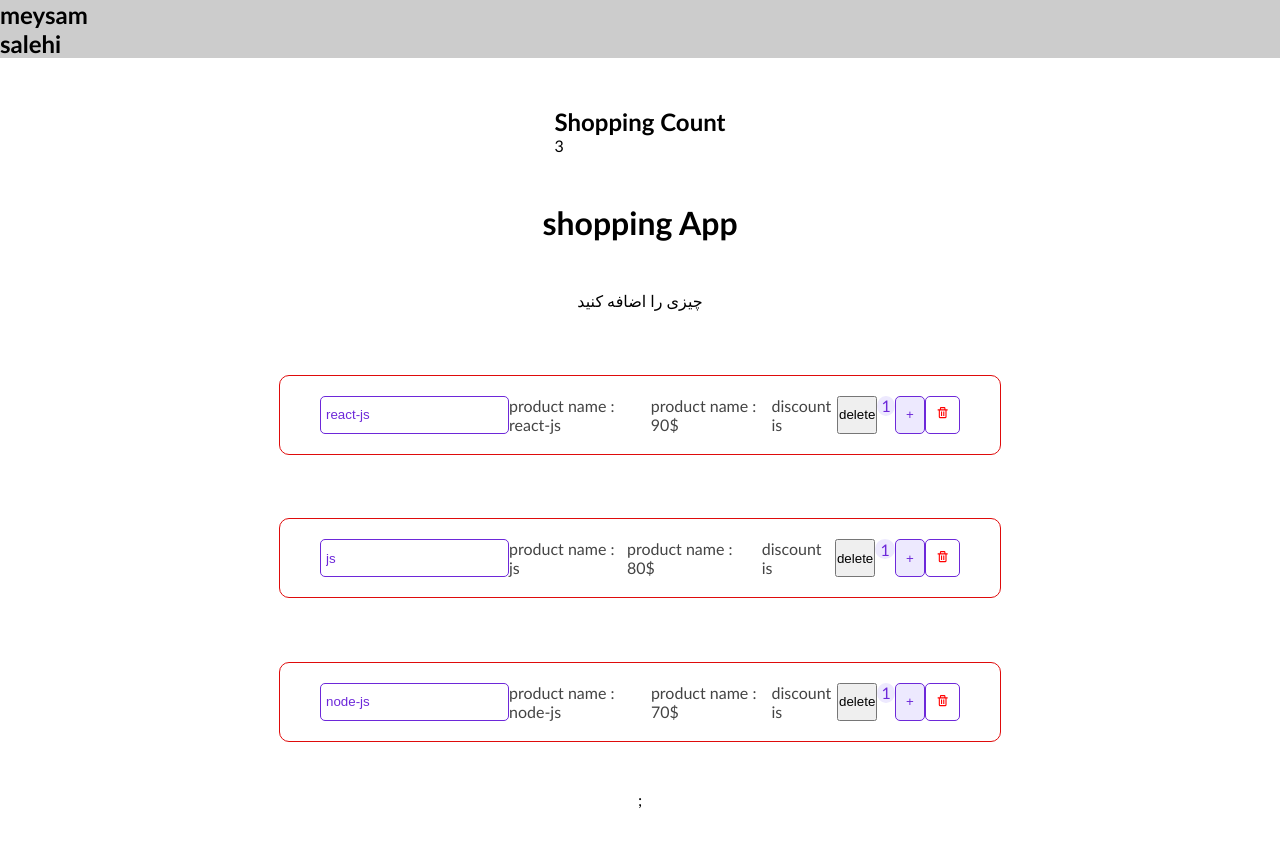
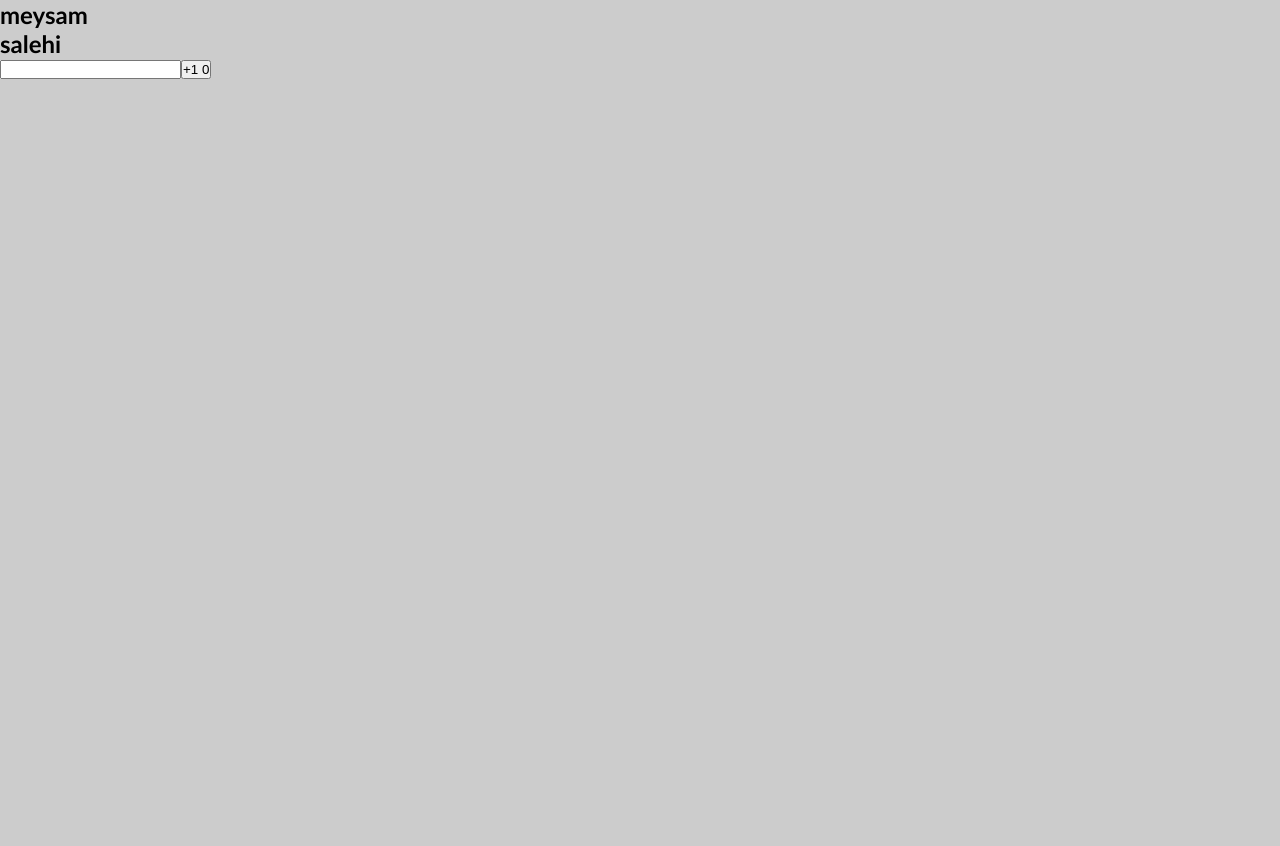
Before and after one commit to meysamsalehi/ReactTraining, a React (Create React App) app: page / in a window 1280 px wide. Shown: the top 846 px of the page. After the commit the page ends 800 px from the top, so only its background shows below. Built offline with nearby package versions, Linux system fonts and the light colour scheme.

Commit message:
Session43 => convert functional life cycle cwm , cdu

```diff
--- /dev/null
+++ b/src/Component/ClassCounterLife/ClassComponentLife.js
@@ -0,0 +1,33 @@
+import React, { Component } from "react";
+
+class ClassComponentLife extends Component {
+  state = {
+    name: "",
+    count: 0,
+  };
+
+  componentDidMount() {
+    document.title = `clicked ${this.state.count} + times`;
+  }
+
+  componentDidUpdate(prevProps, prevState) {
+    document.title = `clicked ${this.state.count} + times`;
+    console.log("updating class component");
+  }
+
+  render() {
+    return (
+      <div>
+        <input
+          type="text"
+          onChange={(e) => this.setState({ name: e.target.value })}
+        />
+        <button onClick={() => this.setState({ count: this.state.count + 1 })}>
+          +1
+        </button>
+      </div>
+    );
+  }
+}
+
+export default ClassComponentLife;
--- /dev/null
+++ b/src/Component/FunctionalCounterLife/FunctionalCounterLife.js
@@ -0,0 +1,20 @@
+import { useEffect } from "react";
+import { useState } from "react";
+
+const FunctionalCounterLife = () => {
+  const [count, setCount] = useState(0);
+  const [name, setName] = useState("");
+
+  useEffect(() => {
+    console.log("updating count");
+  }, [count]);
+
+  return (
+    <div>
+      <input type="text" onChange={(e) => setName(e.target.value)} />
+      <button onClick={() => setCount(count + 1)}>+1 {count}</button>
+    </div>
+  );
+};
+
+export default FunctionalCounterLife;
--- a/src/index.js
+++ b/src/index.js
@@ -3,13 +3,18 @@ import ReactDOM from "react-dom/client";
 import AppClass from "./AppClass";
 import App, { userName, lastName } from "./App";
 import "./index.css";
+import ClassCounter from "./Component/ClassCounter.js/ClassCounter";
+import ClassComponentLife from "./Component/ClassCounterLife/ClassComponentLife";
+import FunctionalCounterLife from "./Component/FunctionalCounterLife/FunctionalCounterLife";
 
 const root = ReactDOM.createRoot(document.getElementById("root"));
 root.render(
   <React.StrictMode>
     <h2>{userName}</h2>
     <h2>{lastName}</h2>
-    <AppClass />
+    {/* <AppClass /> */}
+    {/* <ClassComponentLife /> */}
+    <FunctionalCounterLife />
   </React.StrictMode>
 );
 
```
